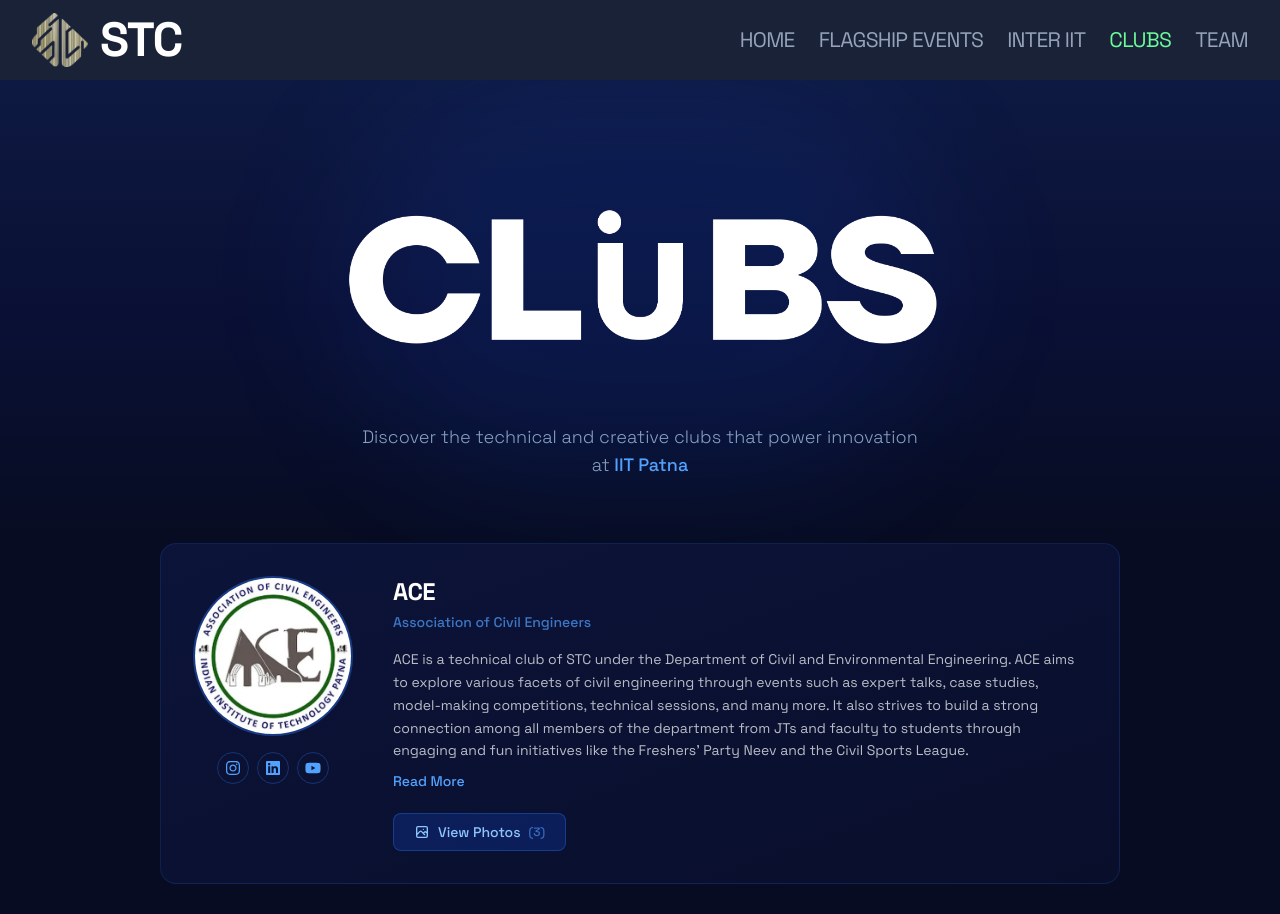
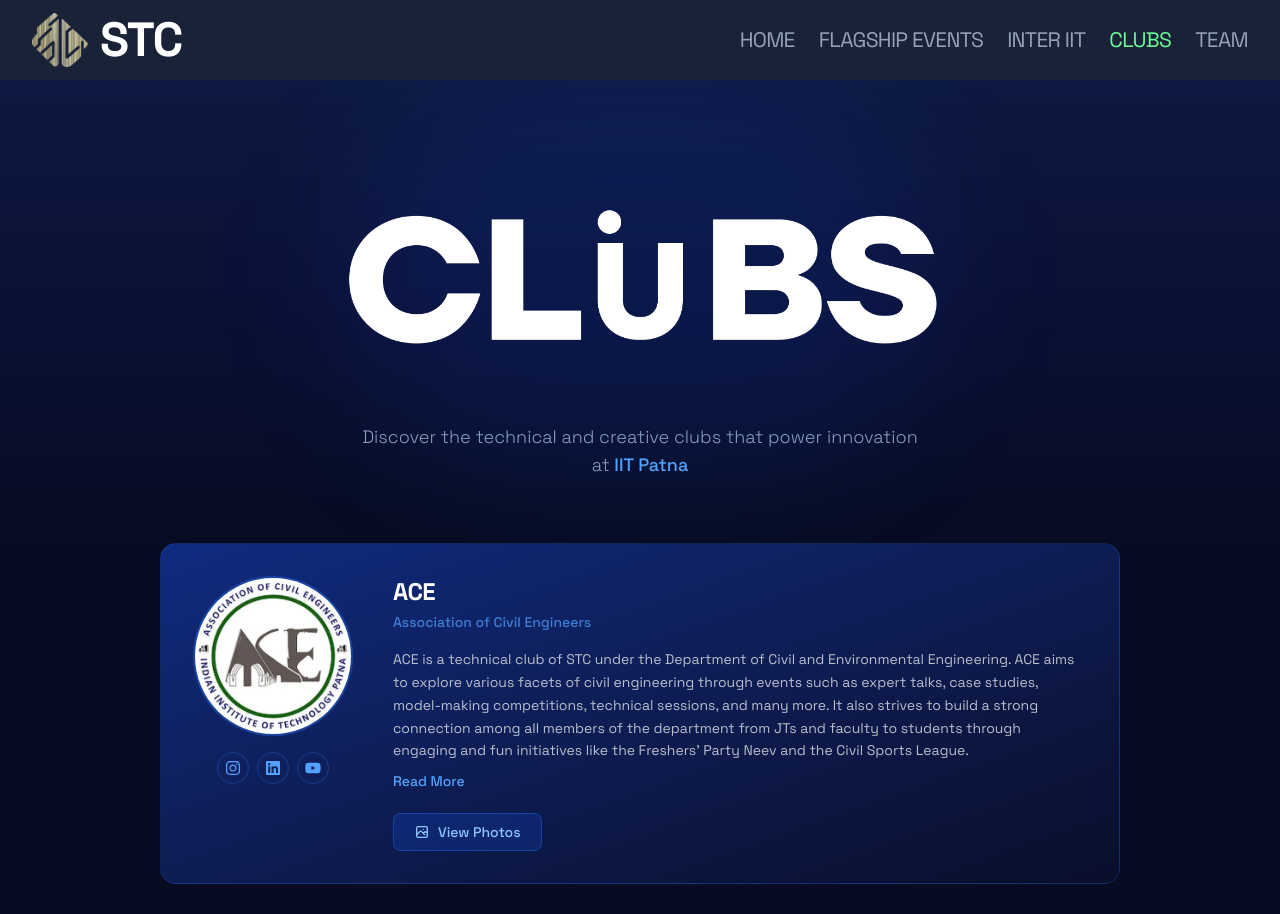
Before and after one commit to Shivanshu08Verma/stc-iitp-website, a Next.js app: page /clubs in a window 1280 px wide. Shown: the top 914 px of the page. Built offline with nearby package versions, Linux system fonts and the light colour scheme.

Commit message:
changed card color

```diff
--- a/components/clubs/ClubCard.tsx
+++ b/components/clubs/ClubCard.tsx
@@ -63,7 +63,7 @@
       <article
         className={`group relative flex flex-col md:flex-row ${
           isEven ? "md:flex-row" : "md:flex-row-reverse"
-        } gap-6 md:gap-10 items-start bg-gradient-to-br from-[#0d1640]/80 to-[#0a0f2e]/80 border border-blue-500/15 rounded-2xl p-6 md:p-8 hover:border-blue-400/40 transition-all duration-500 hover:shadow-[0_0_40px_rgba(59,130,246,0.08)]`}
+        } gap-6 md:gap-10 items-start bg-gradient-to-br from-[#123498]/80 to-[#0a0f2e]/80 border border-blue-500/15 rounded-2xl p-6 md:p-8  transition-all duration-500 hover:shadow-[0_0_40px_rgba(59,130,246,0.08)]`}
       >
         {/* Accent line */}
         <div className="absolute left-0 top-6 bottom-6 w-0.5 rounded-full bg-gradient-to-b from-transparent via-blue-500/60 to-transparent opacity-0 group-hover:opacity-100 transition-opacity duration-500" />
@@ -202,7 +202,7 @@
                 d="M4 16l4.586-4.586a2 2 0 012.828 0L16 16m-2-2l1.586-1.586a2 2 0 012.828 0L20 14m-6-6h.01M6 20h12a2 2 0 002-2V6a2 2 0 00-2-2H6a2 2 0 00-2 2v12a2 2 0 002 2z" />
             </svg>
             View Photos
-            <span className="text-xs text-blue-400/60">({club.photos.length})</span>
+
           </button>
         </div>
       </article>
```
